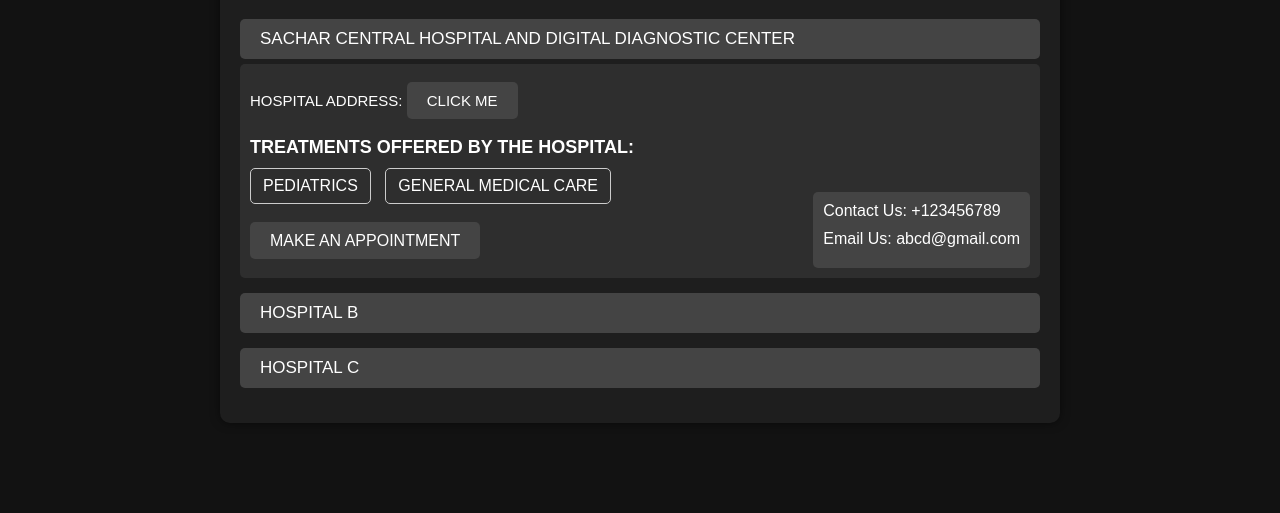
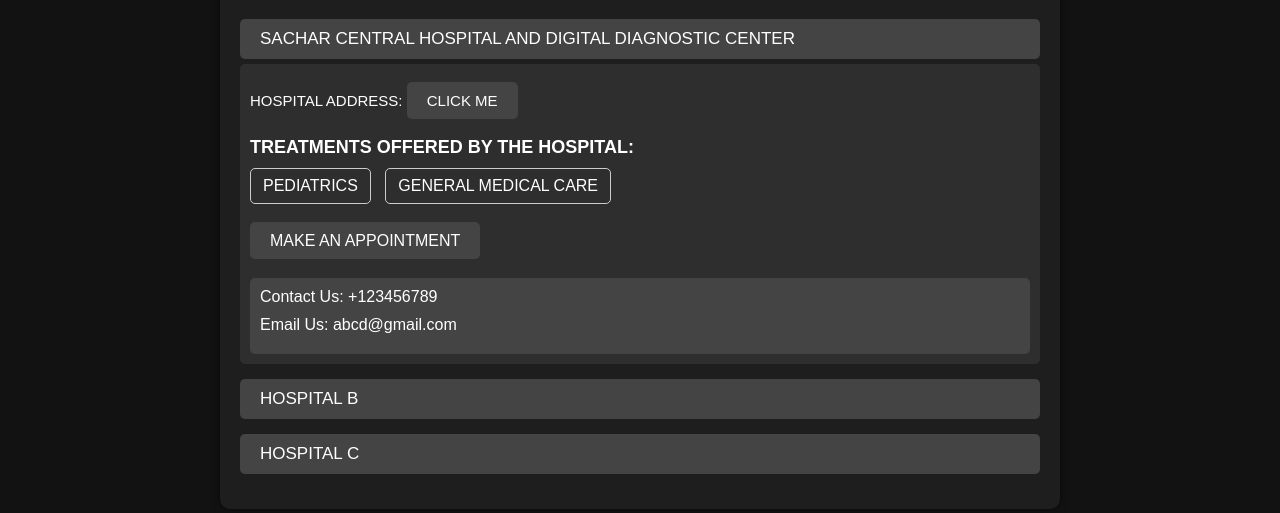
Before and after one commit to Johncarter23r/testWeb, a plain HTML site: page Pages/hospital.html in a window 1280 px wide. Both pictures are taken after a click on the button "SACHAR CENTRAL HOSPITAL AND DIGITAL DIAGNOSTIC CENTER". Shown: the part 161-674 px from the top of the page. Drawn offline with Linux system fonts and the light colour scheme.

Commit message:
Update hospital_styles.css

```diff
--- a/Styles/hospital_styles.css
+++ b/Styles/hospital_styles.css
@@ -139,6 +139,10 @@ nav ul li a:hover {
         margin: 120px 10px 10px 10px;
         width: 95%;
     }
+
+    .hospital-info {
+        padding: 10px 5px;
+    }
 }
 
 /* Style for the treatments heading */
@@ -214,22 +218,10 @@ nav ul li a:hover {
 }
 
 /* Style for the contact information */
-/* Style for the contact information */
-.hospital-info {
-    background-color: #2e2e2e;
-    padding: 10px;
-    border-radius: 5px;
-    margin-top: 5px;
-    position: relative;
-    /* Ensure relative positioning for absolute children */
-}
-
 .contact-info {
-    position: absolute;
-    bottom: 10px;
-    right: 10px;
     background-color: #444444;
     padding: 10px;
     border-radius: 5px;
     color: #ffffff;
+    margin-top: 10px;
 }
```
